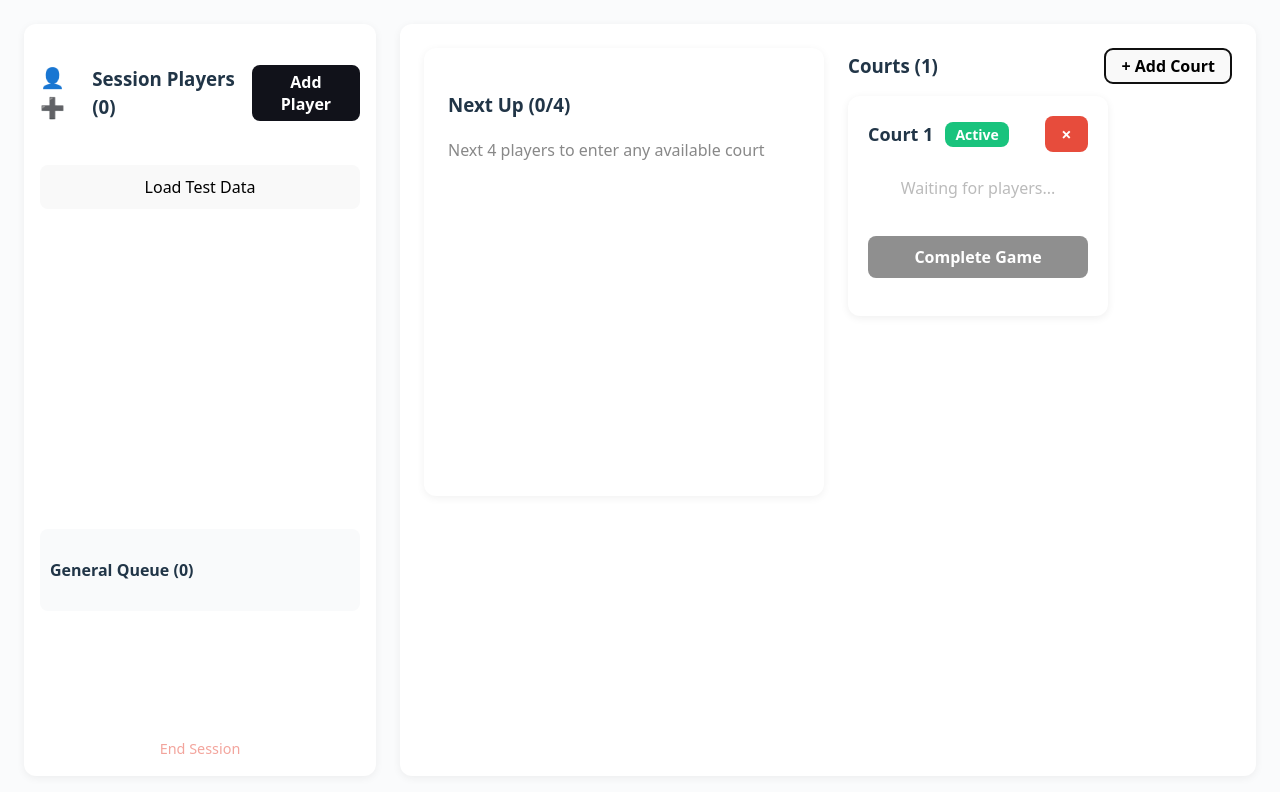
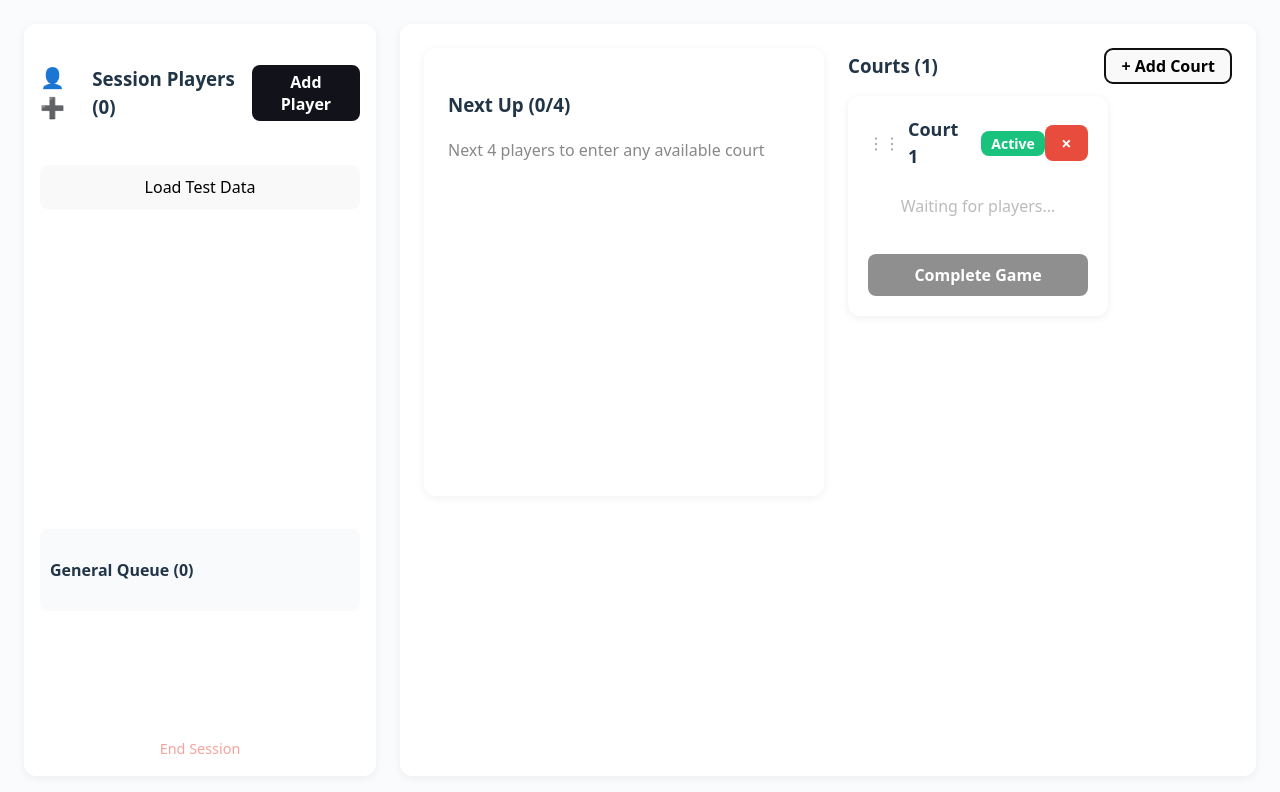
Before and after one commit to ghf4336/PaddleStack, a React (Vite) app in the folder client/: page / in a window 1280 px wide. Both pictures are taken after a click on the button "+ Add Court". Shown: the top 792 px of the page. Built offline with nearby package versions, Linux system fonts and the light colour scheme.

Commit message:
Add being able to drag court orders

```diff
--- a/client/src/App.jsx
+++ b/client/src/App.jsx
@@ -2,7 +2,7 @@
 
 import React, { useState, useRef } from 'react';
 import { DndContext, DragOverlay } from '@dnd-kit/core';
-import { swapPlayers, parseDragId } from './utils/dragDrop';
+import { swapPlayers, parseDragId, reorderCourts } from './utils/dragDrop';
 // End Session Modal with PIN
 function EndSessionModal({ open, onClose, onConfirm, sessionPlayers }) {
   const [pin, setPin] = React.useState("");
@@ -384,6 +384,14 @@ function App() {
     const sourceData = parseDragId(active.id);
     const targetData = parseDragId(over.id);
 
+    // Handle court reordering
+    if (sourceData.type === 'court-reorder' && targetData.type === 'court-reorder') {
+      const newCourts = reorderCourts(courts, sourceData.courtIndex, targetData.courtIndex);
+      setCourts(newCourts);
+      return;
+    }
+
+    // Handle regular player swaps
     const result = swapPlayers(sessionPlayers, sourceData, targetData, courts);
 
     // Always update both states if either is changed
--- a/client/src/CourtsPanel.jsx
+++ b/client/src/CourtsPanel.jsx
@@ -1,7 +1,7 @@
 import React from 'react';
 import DraggablePlayer from './components/DraggablePlayer';
 import DroppableArea from './components/DroppableArea';
-import { generateDragId } from './utils/dragDrop';
+import { generateDragId, generateCourtDragId } from './utils/dragDrop';
 
 function CourtsPanel({ courts, courtToRemove, handleRemoveCourt, handleConfirmRemoveCourt, handleCancelRemoveCourt, handleAddCourt, handleCompleteGame, activeId, overId, recentlyCompletedCourt, nextPlayersButtonState }) {
   return (
@@ -24,14 +24,40 @@ function CourtsPanel({ courts, courtToRemove, handleRemoveCourt, handleConfirmRe
       }}>
         {courts.map((court, idx) => {
           const highlight = recentlyCompletedCourt === idx;
+          const courtDragId = generateCourtDragId(idx);
+          const isCourtBeingDragged = activeId === courtDragId;
+          const isCourtDropTarget = overId === courtDragId;
+
           return (
+            <DroppableArea
+              key={court.number}
+              id={courtDragId}
+              isDropTarget={isCourtDropTarget && activeId && activeId.startsWith('court-reorder-')}
+            >
+              {isCourtBeingDragged ? (
+                <div className="court-card ghost-court" style={{
+                  background: '#f0f0f0',
+                  borderRadius: 12,
+                  boxShadow: '0 2px 8px #0001',
+                  padding: 20,
+                  minWidth: 220,
+                  minHeight: 180,
+                  display: 'flex',
+                  flexDirection: 'column',
+                  alignItems: 'center',
+                  justifyContent: 'center',
+                  opacity: 0.5,
+                  border: '2px dashed #ccc'
+                }}>
+                  <span style={{ color: '#999', fontWeight: 600 }}>Moving Court {court.number}</span>
+                </div>
+              ) : (
                 <div
-              key={court.number}
                   className="court-card"
                   style={{
                     background: highlight ? '#19c37d' : '#fff',
                     borderRadius: 12,
-                boxShadow: highlight ? '0 0 0 4px #19c37d88, 0 2px 8px #0001' : '0 2px 8px #0001',
+                    boxShadow: isCourtDropTarget ? '0 0 0 4px #007acc88, 0 2px 8px #0001' : (highlight ? '0 0 0 4px #19c37d88, 0 2px 8px #0001' : '0 2px 8px #0001'),
                     padding: 20,
                     minWidth: 220,
                     minHeight: 180,
@@ -43,18 +69,26 @@ function CourtsPanel({ courts, courtToRemove, handleRemoveCourt, handleConfirmRe
                   }}
                 >
                   <div style={{ display: 'flex', alignItems: 'center', width: '100%', marginBottom: 8 }}>
+                    <DraggablePlayer
+                      id={courtDragId}
+                      player={{ name: `Court ${court.number}` }}
+                    >
+                      <span style={{ marginRight: 8, color: '#999', fontSize: 16, cursor: 'grab' }}>⋮⋮</span>
+                    </DraggablePlayer>
                     <span style={{ fontWeight: 700, fontSize: 18 }}>Court {court.number}</span>
                     <span style={{ marginLeft: 12, background: '#19c37d', color: '#fff', fontWeight: 600, fontSize: 14, borderRadius: 8, padding: '2px 10px' }}>Active</span>
                     <button
                         className="remove-court-btn"
                         title="Remove court"
                         style={{ marginLeft: 'auto', background: '#e74c3c', color: '#fff', border: 'none', borderRadius: 8, fontWeight: 700, fontSize: 18, width: 36, height: 36, cursor: 'pointer', display: 'flex', alignItems: 'center', justifyContent: 'center' }}
-                onClick={() => handleRemoveCourt(idx)}
+                        onClick={(e) => {
+                          e.stopPropagation();
+                          handleRemoveCourt(idx);
+                        }}
                       >
                         ×
                       </button>
                     </div>
-            {/* In-panel confirmation popup for removing court */}
                     {courtToRemove === idx && (
                       <div className="remove-court-popup" style={{
                         position: 'absolute',
@@ -150,6 +184,8 @@ function CourtsPanel({ courts, courtToRemove, handleRemoveCourt, handleConfirmRe
                       {nextPlayersButtonState[idx] ? 'Next players' : 'Complete Game'}
                     </button>
                   </div>
+              )}
+            </DroppableArea>
           );
         })}
       </div>
--- a/client/src/utils/dragDrop.js
+++ b/client/src/utils/dragDrop.js
@@ -173,10 +173,25 @@ export function generateDragId(type, index, courtIndex = null) {
 }
 
 /**
+ * Generates a drag ID for court reordering
+ */
+export function generateCourtDragId(courtIndex) {
+  return `court-reorder-${courtIndex}`;
+}
+
+/**
  * Parses a drag ID back into its components
  */
 export function parseDragId(dragId) {
   const parts = dragId.split('-');
+
+  if (parts[0] === 'court' && parts[1] === 'reorder' && parts.length === 3) {
+    return {
+      type: 'court-reorder',
+      courtIndex: parseInt(parts[2], 10),
+      index: null
+    };
+  }
 
   if (parts[0] === 'court' && parts.length === 3) {
     return {
@@ -192,3 +207,26 @@ export function parseDragId(dragId) {
     courtIndex: null
   };
 }
+
+/**
+ * Reorders courts by moving source court to target position
+ * @param {Array} courts - Array of courts
+ * @param {number} sourceIndex - Index of court being moved
+ * @param {number} targetIndex - Index where court should be moved to
+ * @returns {Array} - New courts array with updated positions and renumbered
+ */
+export function reorderCourts(courts, sourceIndex, targetIndex) {
+  if (sourceIndex === targetIndex) {
+    return courts;
+  }
+
+  const newCourts = [...courts];
+  const [movedCourt] = newCourts.splice(sourceIndex, 1);
+  newCourts.splice(targetIndex, 0, movedCourt);
+
+  // Renumber all courts based on their new positions
+  return newCourts.map((court, index) => ({
+    ...court,
+    number: index + 1
+  }));
+}
```
Also changed, not shown: 2 other files (tests, documents, lock files or other folders). Lines whose indentation alone changed are shown as unchanged.
